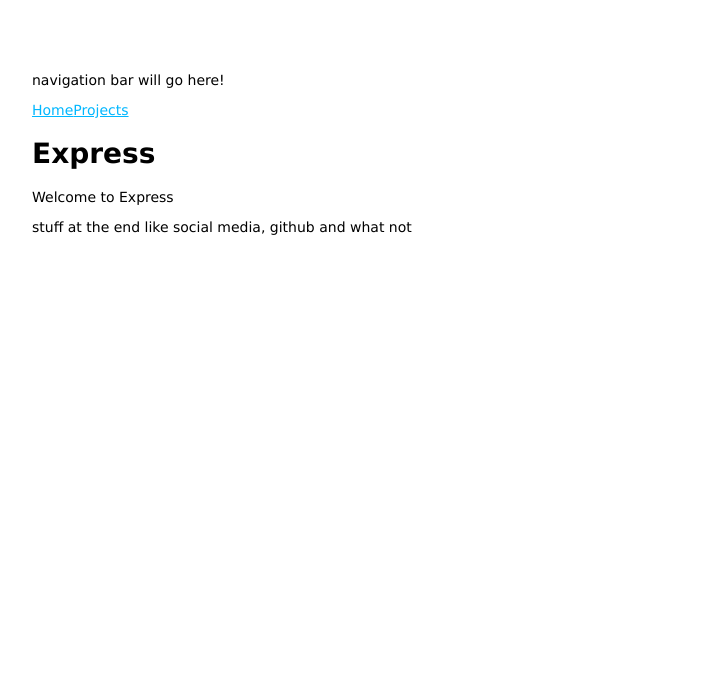
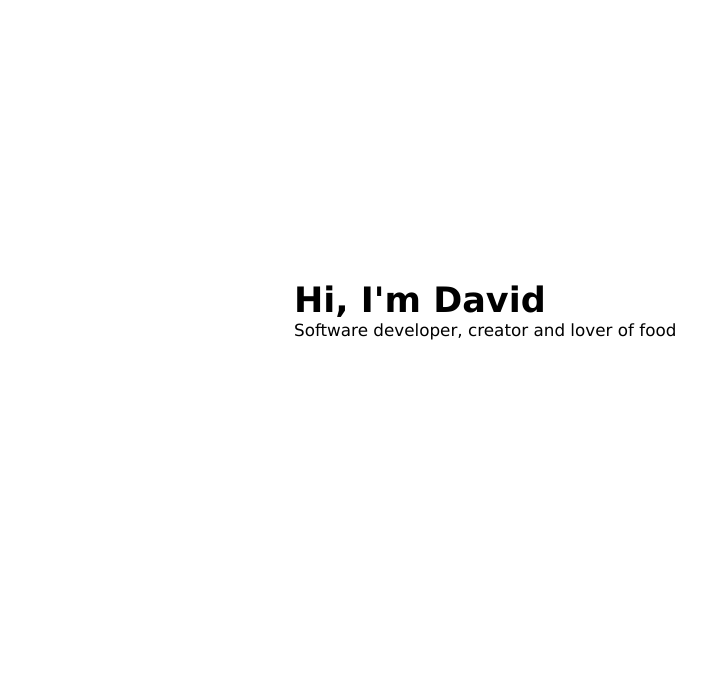
Before and after one commit to dajomareyes/personal-website, a Node server app: page / in a window 1280 px wide; the page is wider, and only the part inside the window is pictured. Shown: the top 680 px of that part, without its empty margins (26-732 px from the left). Run offline with Node 20, Linux system fonts and the light colour scheme; some libraries are stand-ins or nearby versions.

Commit message:
importing font-awesome and changing about layout

```diff
--- a/public/stylesheets/style.css
+++ b/public/stylesheets/style.css
@@ -1,8 +1,21 @@
-body {
-  padding: 50px;
+html, body {
+  margin: 0;
   font: 14px "Lucida Grande", Helvetica, Arial, sans-serif; }
 
-a {
-  color: #00B7FF; }
+div#greeting-container {
+  position: absolute;
+  width: 100%;
+  height: 200px;
+  top: 50%;
+  left: 25%;
+  margin-top: -120px; }
+
+h1#greeting-text {
+  margin: 0;
+  font-size: 2.5em; }
+
+p#greeting-description {
+  margin: 0;
+  font-size: 1.2em; }
 
 /*# sourceMappingURL=style.css.map */
--- a/views/index.pug
+++ b/views/index.pug
@@ -1,5 +1,6 @@
 extends layout
 
 block content
-	h1= title
-	p Welcome to #{title}
+	div#greeting-container
+		h1#greeting-text Hi, I'm David
+		p#greeting-description Software developer, creator and lover of food
--- a/views/layout.pug
+++ b/views/layout.pug
@@ -3,11 +3,8 @@
 	head
 		title= title
 		link(rel='stylesheet', href='/stylesheets/style.css')
+		link(rel="stylesheet" href="https://use.fontawesome.com/releases/v5.4.1/css/all.css" integrity="sha384-5sAR7xN1Nv6T6+dT2mhtzEpVJvfS3NScPQTrOxhwjIuvcA67KV2R5Jz6kr4abQsz" crossorigin="anonymous")
 	body
 		header
-			p navigation bar will go here!
-			a.link_to_home(href='', target='_blank') Home
-			a.link_to_home(href='projects', target='_blank') Projects
 		block content
 		footer
-			p stuff at the end like social media, github and what not
```
Also changed, not shown: public/stylesheets/style.sass (+20 -5 lines), 2 other files.
